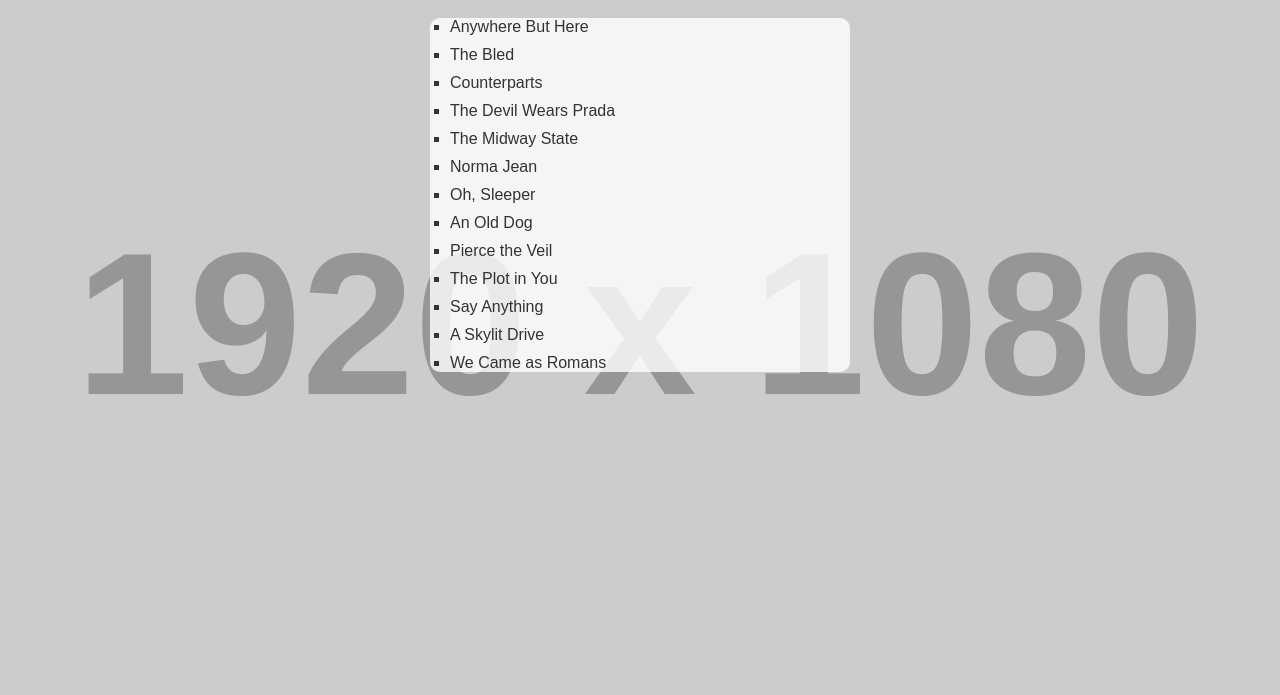
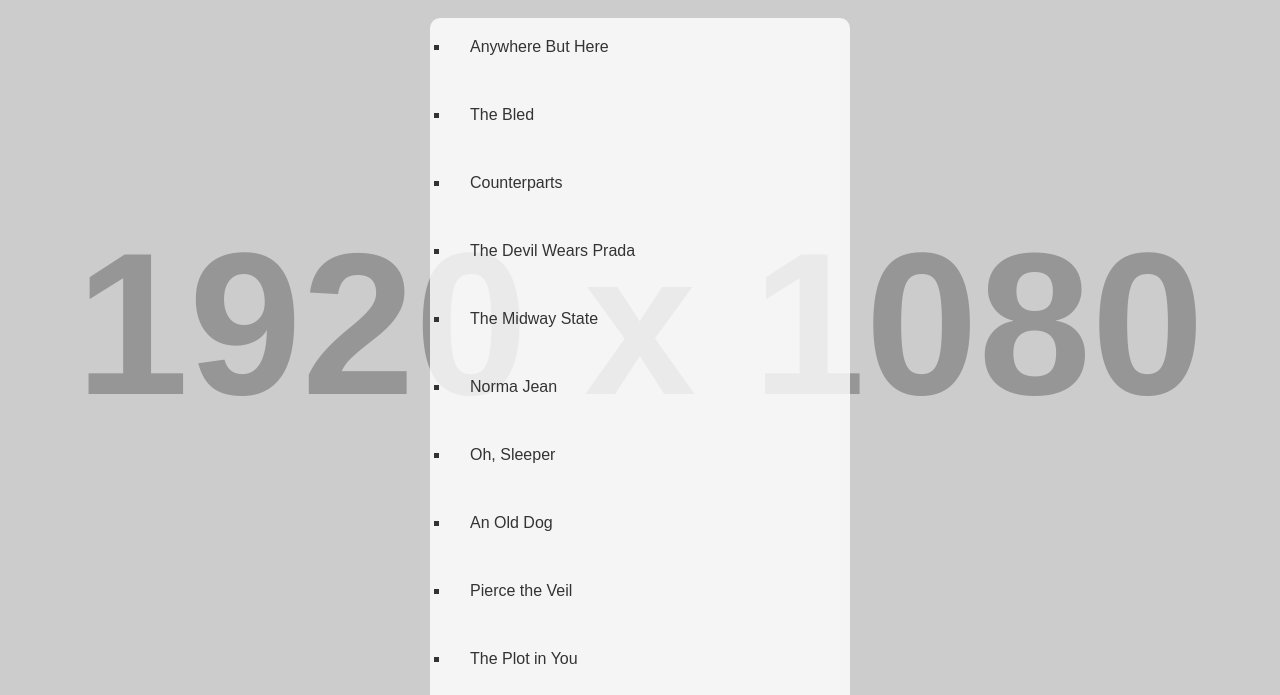
Before and after one commit to acciojob/sorting-articles-mineshgaikar50, a website: page main.html in a window 1280 px wide. Shown: the part 60-755 px from the top of the page. Drawn offline with Linux system fonts and the light colour scheme; placeholder pictures from the web are drawn by us.

Commit message:
created a submission

```diff
--- a/styles.css
+++ b/styles.css
@@ -2,7 +2,7 @@
     font-family: Arial, sans-serif;
     margin: 0;
     padding: 0;
-    background: url('https://via.placeholder.com/1920x1080?text=Background+Image') no-repeat center center fixed;
+    background: url("https://via.placeholder.com/1920x1080?text=Background+Image") no-repeat center center fixed;
     background-size: cover;
     color: #333; /* Text color for contrast */
 }
@@ -21,4 +21,5 @@
 }
 li {
     margin: 10px 0; /* Space between list items */
+    padding: 20px;
 }
```
